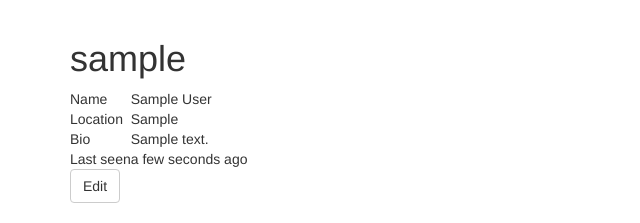
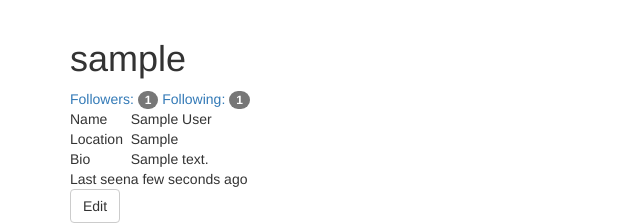
Before and after one commit to bgigous/flask-webdev, a Flask app: a page that uses app/templates/user.html in a window 1280 px wide. Shown: the part 373-596 px from the top of the page, without its empty margins (0-640 px from the left). Run offline with Flask 2, Linux system fonts and the light colour scheme; a user stored in the database is signed in; tables that the repository leaves empty hold one stand-in row (values such as "Sample post"); some libraries are stand-ins or nearby versions.

Commit message:
Followers, Part 1

```diff
--- a/app/main/views.py
+++ b/app/main/views.py
@@ -127,6 +127,88 @@ def edit_profile_admin(id):
     return render_template('edit_profile.html', form=form, user=user)
 
 
+@main.route('/follow/<username>')
+@login_required
+@permission_required(Permission.FOLLOW)
+def follow(username):
+    user = User.query.filter_by(username=username).first()
+    if user is None:
+        flash("That is not a valid user.")
+        return redirect(url_for('.index'))
+    if current_user.is_following(user):
+        flash("Looks like you are already following that user.")
+        return redirect(url_for('.user', username=username))
+    current_user.follow(user)
+    db.session.commit()
+    flash(f"You are now following {username}")
+    return redirect(url_for('.user', username=username))
+
+
+# NOTE: This should be done by student
+@main.route('/unfollow/<username>')
+@login_required
+@permission_required(Permission.FOLLOW)
+def unfollow(username):
+    user = User.query.filter_by(username=username).first()
+    if user is None:
+        flash("That is not a valid user.")
+        return redirect(url_for('.index'))
+    if not current_user.is_following(user):
+        flash("Looks like you never followed that user in the first place.")
+        return redirect(url_for('.user', username=username))
+    current_user.unfollow(user)
+    db.session.commit()
+    flash(f"You unfollowed {username}")
+    return redirect(url_for('.user', username=username))
+
+
+# Who my followers are
+@main.route('/followers/<username>')
+def followers(username):
+    user = User.query.filter_by(username=username).first()
+    if user is None:
+        flash("That is not a valid user.")
+        return redirect(url_for('.index'))
+    page = request.args.get('page', 1, type=int)
+    pagination = user.followers.paginate(
+        page,
+        per_page=current_app.config['RAGTIME_FOLLOWERS_PER_PAGE'],
+        error_out=False)
+    # convert to only follower and timestamp
+    follows = [{'user': item.follower, 'timestamp': item.timestamp}
+               for item in pagination.items]
+    return render_template('followers.html',
+                           user=user,
+                           title="Followers of",
+                           endpoint='.followers',
+                           pagination=pagination,
+                           follows=follows)
+
+
+# Who I'm following
+# NOTE: Done by student
+@main.route('/following/<username>')
+def following(username):
+    user = User.query.filter_by(username=username).first()
+    if user is None:
+        flash("That is not a valid user.")
+        return redirect(url_for('.index'))
+    page = request.args.get('page', 1, type=int)
+    pagination = user.following.paginate(
+        page,
+        per_page=current_app.config['RAGTIME_FOLLOWING_PER_PAGE'],
+        error_out=False)
+    # convert to only following and timestamp
+    following = [{'user': item.following, 'timestamp': item.timestamp}
+               for item in pagination.items]
+    return render_template('followers.html',
+                           user=user,
+                           title="Followed by",
+                           endpoint='.followers',
+                           pagination=pagination,
+                           follows=following)
+
+
 @main.route('/moderate')
 @login_required
 @permission_required(Permission.MODERATE)
--- a/app/models.py
+++ b/app/models.py
@@ -99,6 +99,18 @@ class Role(db.Model):
         return self.permissions & perm == perm
 
 
+class Follow(db.Model):
+    __tablename__ = 'follows'
+    # Look! Same thing for these two
+    follower_id = db.Column(db.Integer,
+                            db.ForeignKey('users.id'),
+                            primary_key=True)
+    following_id = db.Column(db.Integer,
+                             db.ForeignKey('users.id'),
+                             primary_key=True)
+    timestamp = db.Column(db.DateTime, default=datetime.utcnow)
+
+
 class User(UserMixin, db.Model):
     __tablename__ = 'users'
     id = db.Column(db.Integer, primary_key=True)
@@ -114,6 +126,20 @@ class User(UserMixin, db.Model):
     last_seen = db.Column(db.DateTime(), default=datetime.utcnow)
     avatar_hash = db.Column(db.String(32))
     compositions = db.relationship('Composition', backref='artist', lazy='dynamic')
+    # Followers and Following
+    # NOTE: I'm *following* someone as a *follower*
+    following = db.relationship('Follow',
+                               foreign_keys=[Follow.follower_id],
+                               backref=db.backref('follower', lazy='joined'),
+                               lazy='dynamic',
+                               cascade='all, delete-orphan')
+    # NOTE: All the people that are *following* me are my *followers*
+    followers = db.relationship('Follow',
+                                foreign_keys=[Follow.following_id],
+                                backref=db.backref('following', lazy='joined'),
+                                lazy='dynamic',
+                                cascade='all, delete-orphan')
+
 
     def __init__(self, **kwargs):
         super().__init__(**kwargs)
@@ -186,6 +212,28 @@ class User(UserMixin, db.Model):
         hash = self.avatar_hash or self.email_hash()
         return f'{url}/{hash}?s={size}'
 
+    def follow(self, user):
+        if not self.is_following(user):
+            f = Follow(follower=self, following=user)
+            db.session.add(f)
+
+    def unfollow(self, user):
+        f = self.following.filter_by(following_id=user.id).first()
+        if f:
+            db.session.delete(f)
+
+    def is_following(self, user):
+        if user.id is None:
+            return False
+        return self.following.filter_by(
+            following_id=user.id).first() is not None
+
+    def is_a_follower(self, user):
+        if user.id is None:
+            return False
+        return self.followers.filter_by(
+            follower_id=user.id).first() is not None
+
 
 class AnonymousUser(AnonymousUserMixin):
     def can(self, perm):
--- a/app/templates/user.html
+++ b/app/templates/user.html
@@ -15,6 +15,25 @@
 <img class="img-rounded profile-thumbnail" src="{{ user.unicornify() }}">
 <div class="page-header">
     <h1>{{ user.username }}</h1>
+    {% if current_user.can(Permission.FOLLOW) and user != current_user %}
+        {% if not current_user.is_following(user) %}
+        <a href="{{ url_for('.follow', username=user.username) }}"
+            class="btn btn-primary">Follow</a>
+        {% else %}
+        <a href="{{ url_for('.unfollow', username=user.username) }}"
+            class="btn btn-default">Unfollow</a>
+        {% endif %}
+    {% endif %}
+    <a href="{{ url_for('.followers', username=user.username) }}">
+        Followers: <span class="badge">{{ user.followers.count() }}</span>
+    </a>
+    <a href="{{ url_for('.following', username=user.username) }}">
+        Following: <span class="badge">{{ user.following.count() }}</span>
+    </a>
+    {% if current_user.is_authenticated and user != current_user and
+        user.is_following(current_user) %}
+    | <span class="label label-default">Follows you</span>
+    {% endif %}
     <table>
         {# <p> is only activated when user has one of name or location #}
         <tr><td>Name</td><td>{% if user.name %}{{ user.name }}{% endif %}</td></tr>
--- a/config.py
+++ b/config.py
@@ -16,6 +16,8 @@ class Config():
     RAGTIME_MAIL_SENDER = f'Ragtime Admin <{RAGTIME_ADMIN}>'
 
     RAGTIME_COMPS_PER_PAGE = 20
+    RAGTIME_FOLLOWERS_PER_PAGE = 20
+    RAGTIME_FOLLOWING_PER_PAGE = 20
 
     @staticmethod
     def init_app(app):
```
Also changed, not shown: app/templates/followers.html (added, +29 -0 lines), content/notes.md (+66 -0 lines).
